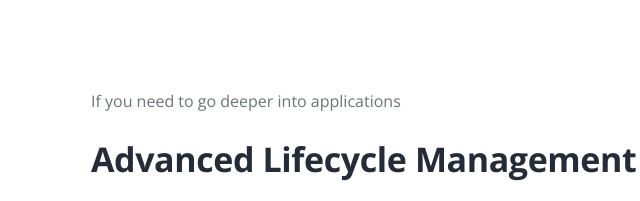
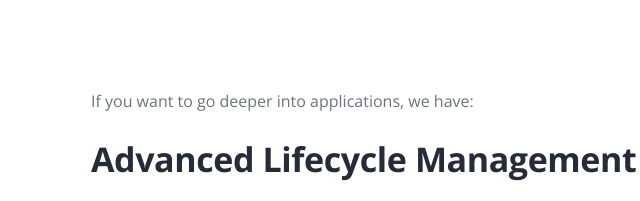
Before and after one commit to vulongtran/vulongtran.github.io, a website: page lifecycle-provisioning.html in a window 1280 px wide. Shown: the part 2198-2399 px from the top of the page, 89-729 px from the left. Drawn offline with nearby package versions, Linux system fonts and the light colour scheme.

Commit message:
update lifecycle mgt page

```diff
--- a/lifecycle-provisioning.html
+++ b/lifecycle-provisioning.html
@@ -214,7 +214,7 @@
             <div class="row">
 
                 <div class="col-xl-10 offset-xl-1">
-                    <p class="mb-5">If you need to go deeper into applications</p>
+                    <p class="mb-5">If you want to go deeper into applications, we have:</p>
 
                     <h2 class="mb-4">Advanced Lifecycle Management Workflows</h2>
 
```
